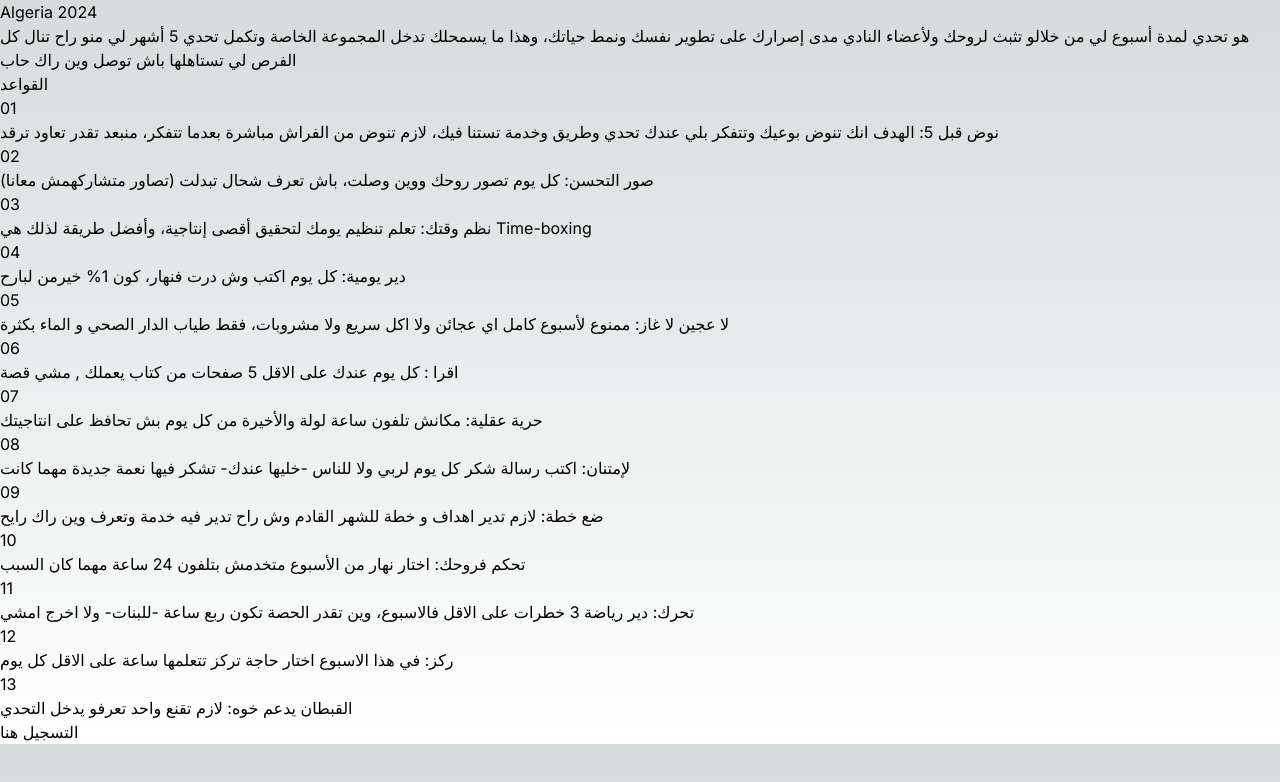
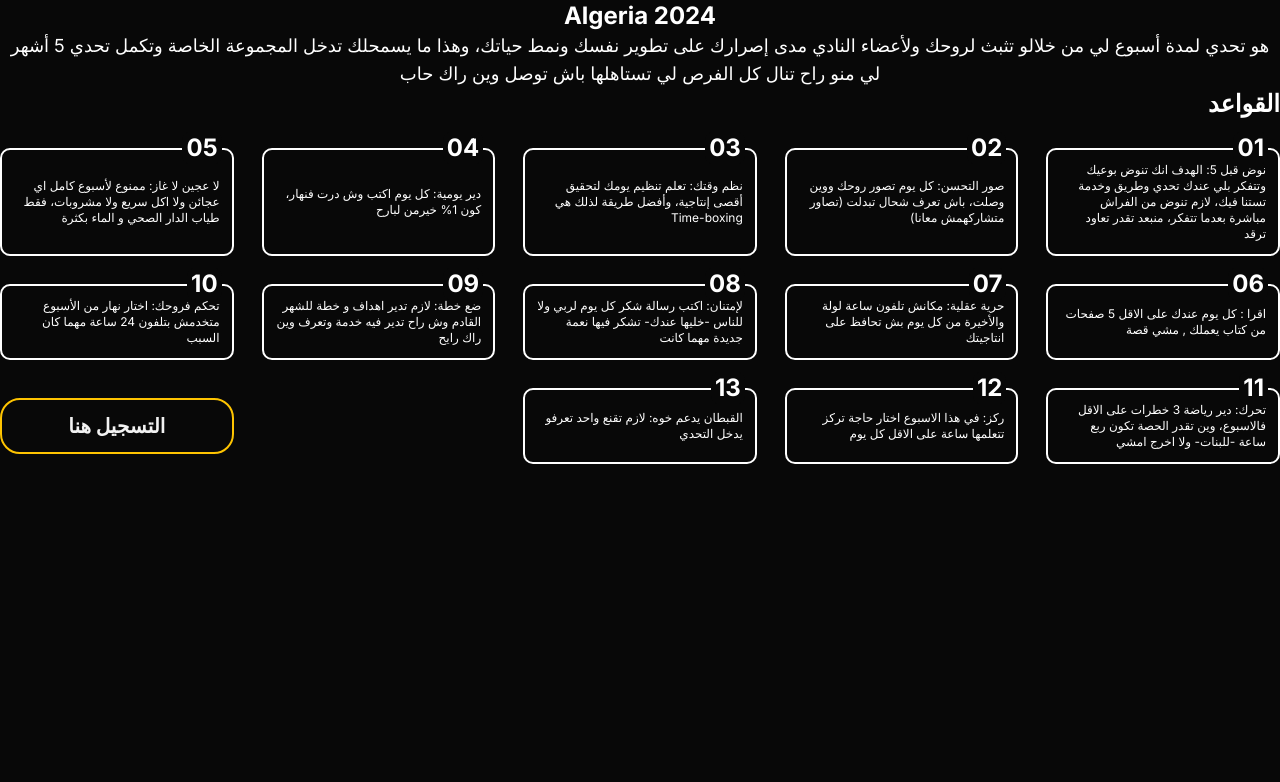
Before and after one commit to zakimed1/taxfreeclub.net, a Next.js app: page /challenges in a window 1280 px wide. Shown: the top 782 px of the page. Built offline with nearby package versions, Linux system fonts and the light colour scheme.

Commit message:
done with challenge page

```diff
--- a/app/challenges/page.tsx
+++ b/app/challenges/page.tsx
@@ -3,23 +3,31 @@ export default function Challenges() {
   return (
     <>
     <div>
-      <h1>Algeria 2024</h1>
-      <p>هو تحدي لمدة أسبوع لي من خلالو تثبث لروحك ولأعضاء النادي مدى إصرارك على تطوير نفسك ونمط حياتك، وهذا ما يسمحلك تدخل المجموعة الخاصة وتكمل تحدي 5 أشهر لي منو راح تنال كل الفرص لي تستاهلها باش توصل وين راك حاب</p>
+      <h1 className="text-2xl font-bold text-center text-white">Algeria 2024</h1>
+      <p className="text-lg text-center text-white">هو تحدي لمدة أسبوع لي من خلالو تثبث لروحك ولأعضاء النادي مدى إصرارك على تطوير نفسك ونمط حياتك، وهذا ما يسمحلك تدخل المجموعة الخاصة وتكمل تحدي 5 أشهر لي منو راح تنال كل الفرص لي تستاهلها باش توصل وين راك حاب</p>
     </div>
-    <div>
-      <h5>القواعد</h5>
-      <div>
+    <div className="">
+      <h5 className="text-2xl font-bold text-right text-white">القواعد</h5>
+      <div dir="rtl" className="mt-7 grid lg:grid-cols-5 md:grid-cols-3 sm:grid-cols-2 xs:grid-cols-1 gap-7">
         {
           rules.map((e, index) => (
-            <div key={index}>
-              <span>{ e.number }</span>
-              <p>{ e.content }</p>
+            <div
+              className="mx-auto relative flex flex-col justify-center align-middle px-3 py-3 rounded-[10px] bg-[#080808] border-[2.5px] border-white"
+              key={index}
+            >
+              <span className="absolute top-[-18px] right-[10px] text-2xl font-bold text-center text-white bg-[#080808] px-1 py-0 rounded-lg">{ e.number }</span>
+              <p className="text-xs text-right text-white">{ e.content }</p>
             </div>
           ))
         }
-
-        <div>
-          <a href="#"> التسجيل هنا</a>
+        <div></div>
+        <div className="h-full flex justify-center items-center">
+          <div className="w-full text-center py-3 rounded-[20px] border-2 border-[#fec401]">
+            <a
+              href="#"
+              className="text-xl font-bold text-center text-[#f2f2f2]"
+            > التسجيل هنا</a>
+          </div>
         </div>
       </div>
     </div>
--- a/app/globals.css
+++ b/app/globals.css
@@ -3,7 +3,7 @@
 @tailwind utilities;
 
 :root {
-  --foreground-rgb: 0, 0, 0;
+  --foreground-rgb: 255, 255, 255;
   --background-start-rgb: 214, 219, 220;
   --background-end-rgb: 255, 255, 255;
 }
@@ -24,6 +24,7 @@ body {
       rgb(var(--background-end-rgb))
     )
     rgb(var(--background-start-rgb));
+  background: #080808;
 }
 
 @layer utilities {
```
